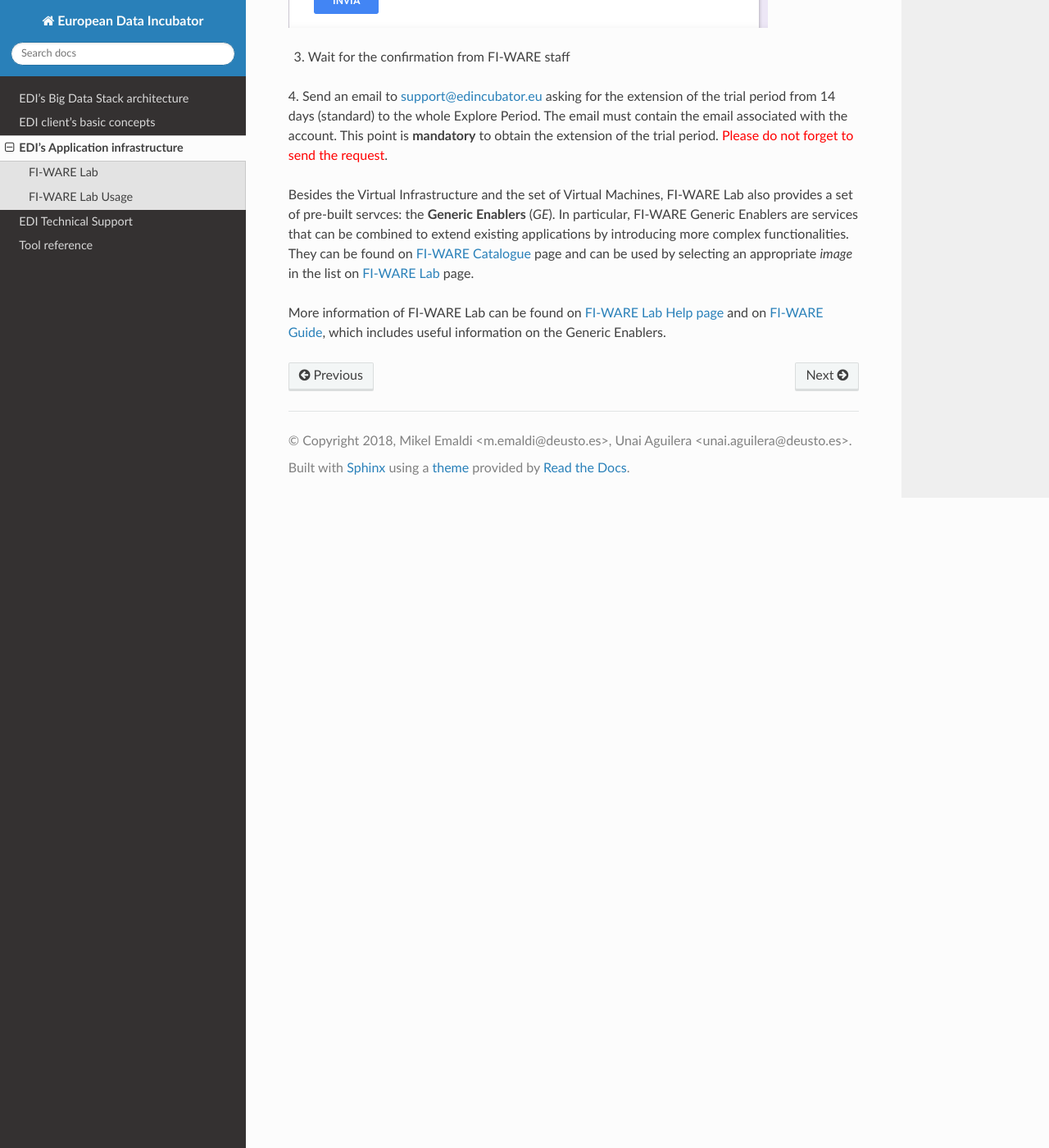
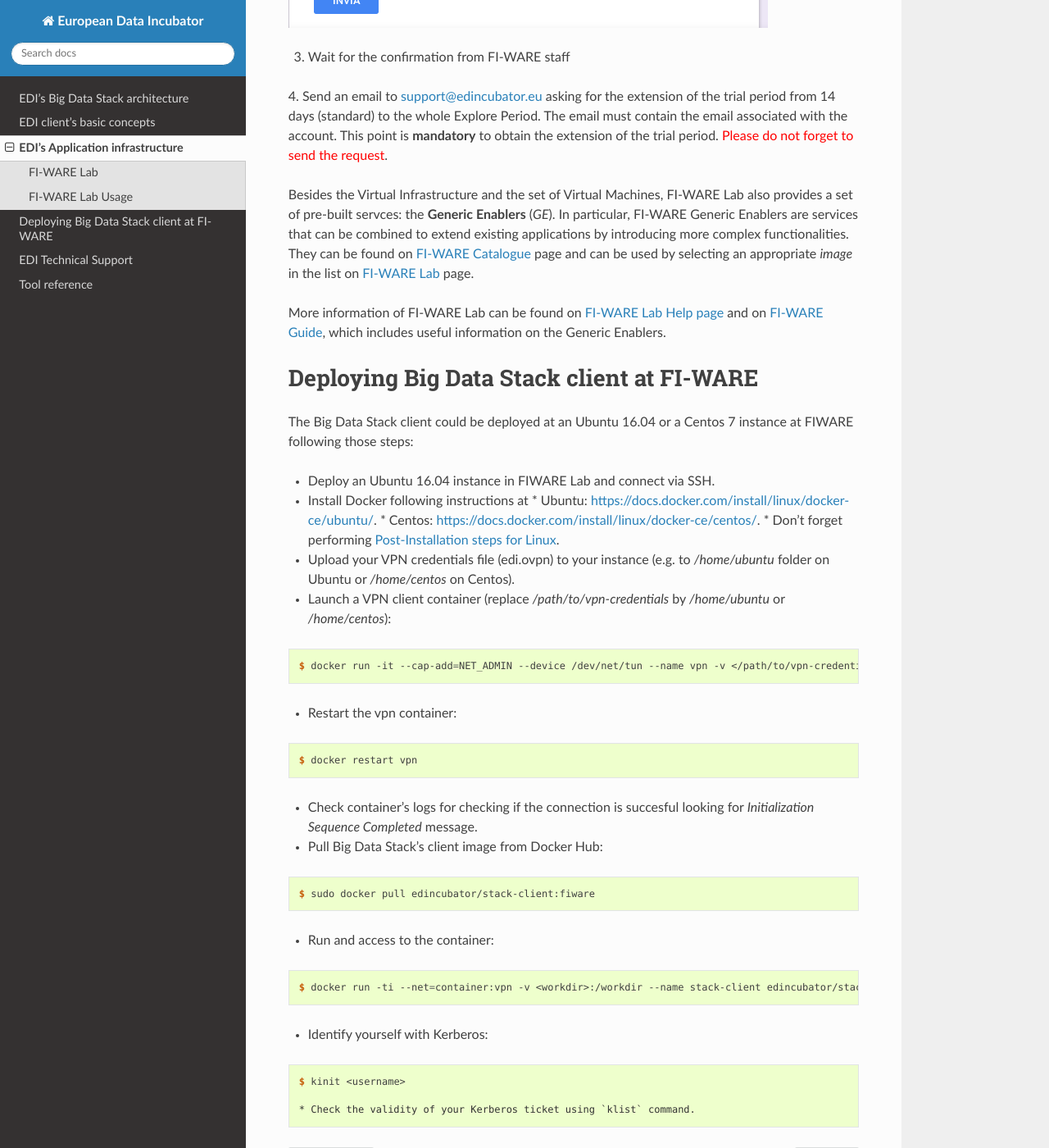
Before and after one commit to edincubator/edi-doc, a Sphinx documentation site: the page built from source/application-infrastructure/index.rst, in a window 1280 px wide and 1400 px high, scrolled down 2993 px. Shown: the whole window at 82% size. Built offline with Sphinx 7.4.7 and the Read the Docs theme 2.0.0, drawn with Linux system fonts in a browser that asks for light colours.

Commit message:
Adding instructions for connecting to the Big Data Stack from FIWARE

```diff
--- a/source/application-infrastructure/index.rst
+++ b/source/application-infrastructure/index.rst
@@ -67,3 +67,51 @@
 .. _FI-WARE Lab Help page: http://help.lab.fiware.org/
 .. _FI-WARE Guide: https://fiwaretourguide.readthedocs.io/en/latest/
 .. _FI-WARE Catalogue: https://store.lab.fiware.org/
+
+
+.. _deploying-stack-client:
+
+Deploying Big Data Stack client at FI-WARE
+==========================================
+
+The Big Data Stack client could be deployed at an Ubuntu 16.04 or a Centos 7 instance at FIWARE following those steps:
+
+* Deploy an Ubuntu 16.04 instance in FIWARE Lab and connect via SSH.
+* Install Docker following instructions at
+  * Ubuntu: `<https://docs.docker.com/install/linux/docker-ce/ubuntu/>`_.
+  * Centos: `<https://docs.docker.com/install/linux/docker-ce/centos/>`_.
+  * Don't forget performing `Post-Installation steps for Linux <https://docs.docker.com/install/linux/linux-postinstall/>`_.
+* Upload your VPN credentials file (edi.ovpn) to your instance (e.g. to `/home/ubuntu` folder on Ubuntu or `/home/centos` on Centos).
+* Launch a VPN client container (replace `/path/to/vpn-credentials` by `/home/ubuntu` or `/home/centos`):
+
+.. code-block:: console
+
+  $ docker run -it --cap-add=NET_ADMIN --device /dev/net/tun --name vpn -v </path/to/vpn-credentials>:/vpn --dns 192.168.1.11 --dns-search edincubator.eu -d dperson/openvpn-client
+
+* Restart the vpn container:
+
+.. code-block:: console
+
+  $ docker restart vpn
+
+* Check container's logs for checking if the connection is succesful looking for
+  `Initialization Sequence Completed` message.
+* Pull Big Data Stack's client image from Docker Hub:
+
+.. code-block:: console
+
+  $ sudo docker pull edincubator/stack-client:fiware
+
+* Run and access to the container:
+
+.. code-block:: console
+
+  $ docker run -ti --net=container:vpn -v <workdir>:/workdir --name stack-client edincubator/stack-client:fiware /bin/bash
+
+* Identify yourself with Kerberos:
+
+.. code-block:: console
+
+  $ kinit <username>
+
+  * Check the validity of your Kerberos ticket using `klist` command.
--- a/source/index.rst
+++ b/source/index.rst
@@ -54,9 +54,3 @@
    application-infrastructure/index
    technical-support/index
    reference/index
-
-
-TODO-list
----------
-
-.. todolist::
```
Also changed, not shown: source/big-data-stack/basic-concepts.rst (+6 -1 lines).
